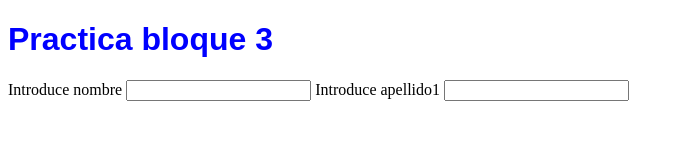
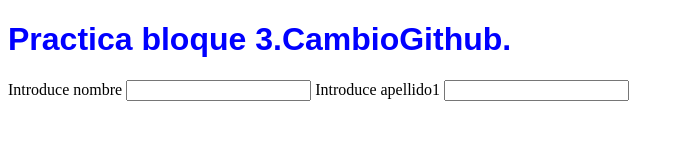
Before and after one commit to PauAguYer/Test1, a plain HTML site: page index.html in a window 1280 px wide. Shown: the whole page, without its empty margins (0-684 px from the left). Drawn offline with Linux system fonts and the light colour scheme.

Commit message:
primer canvi

```diff
--- a/index.html
+++ b/index.html
@@ -10,7 +10,7 @@
     <link rel="stylesheet" href="styles.css">
 </head>
 <body>
-    <h1>Practica bloque 3</h1>
+    <h1>Practica bloque 3.CambioGithub.</h1>
     <form>
         <label for="nombre">Introduce nombre</label>
         <input type="text" id="nombre" name="nombre">
```
